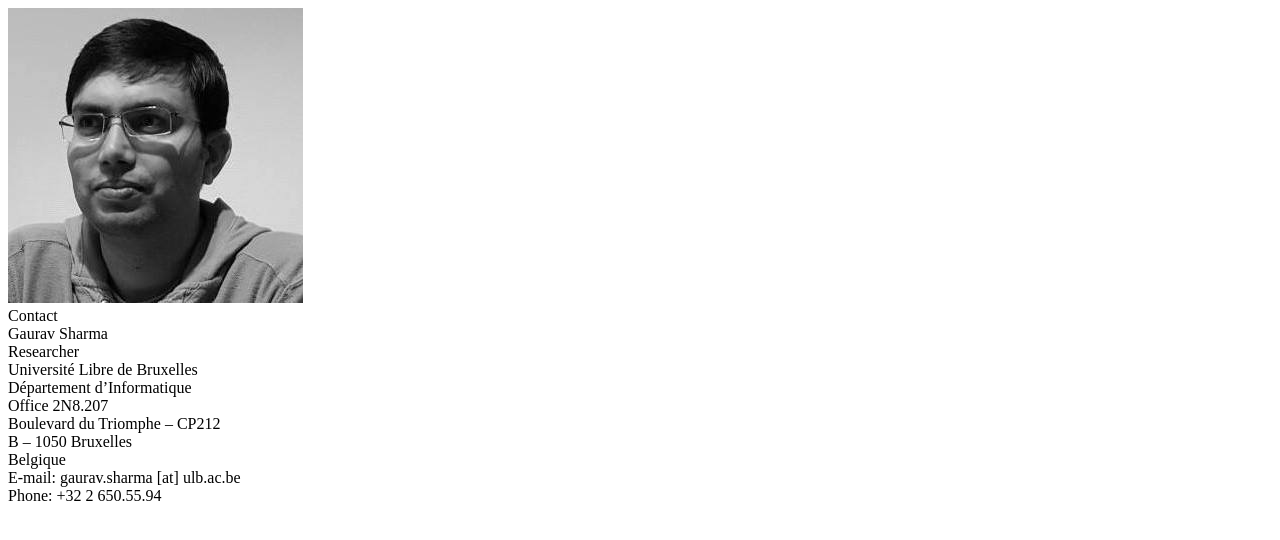
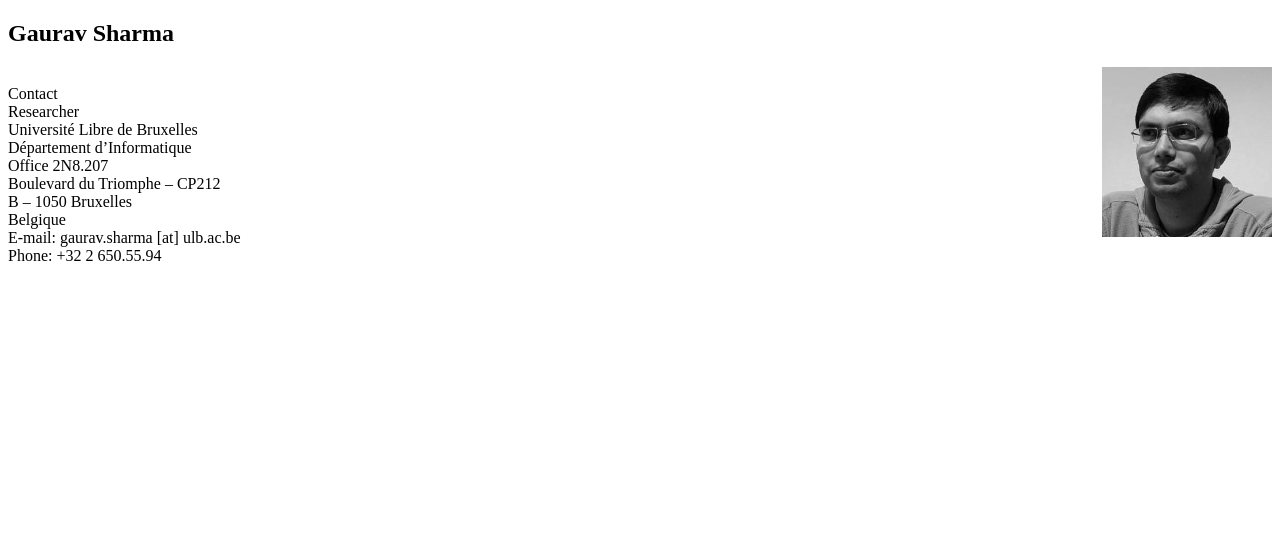
Before and after one commit to PrivBlock/privblock.github.io, a plain HTML site: page index.html in a window 1280 px wide. Drawn offline with Linux system fonts and the light colour scheme.

Commit message:
second commit

```diff
--- a/index.html
+++ b/index.html
@@ -1,11 +1,16 @@
 <!DOCTYPE html>
 <html>
-    <body>
-        <img src="mypic.jpeg" alt=text>
+    <head>
+        <style>
+            img{
+                float: right;
+            }
+        </style>
+    </head>
+<body>
+    <h2>Gaurav Sharma</h2>
+<p><img src="mypic.jpeg" alt="Gaurav" style="width:170px;height:170px;margin-left:15px;" >
 <br>Contact
-
-<br>Gaurav Sharma
-
 <br>Researcher
 <br>Université Libre de Bruxelles
 <br>Département d’Informatique
```
